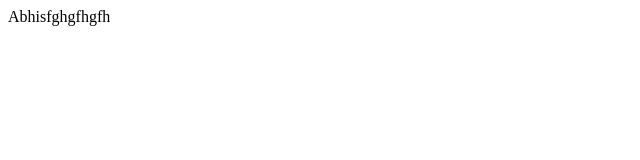
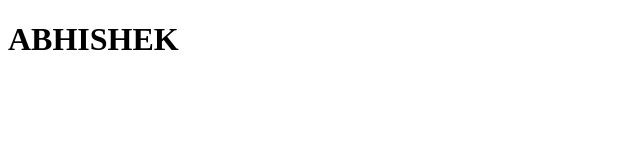
Before and after one commit to AbhishekBudavi/html-prptpfoil, a plain HTML site: page abhi.html in a window 1280 px wide. Shown: the whole page, without its empty margins (0-640 px from the left). Drawn offline with Linux system fonts and the light colour scheme.

Commit message:
header add

```diff
--- a/abhi.html
+++ b/abhi.html
@@ -6,6 +6,6 @@
       <title>Document</title>
 </head>
 <body>
-      Abhisfghgfhgfh
+     <h1>ABHISHEK</h1>
 </body>
 </html>
```
